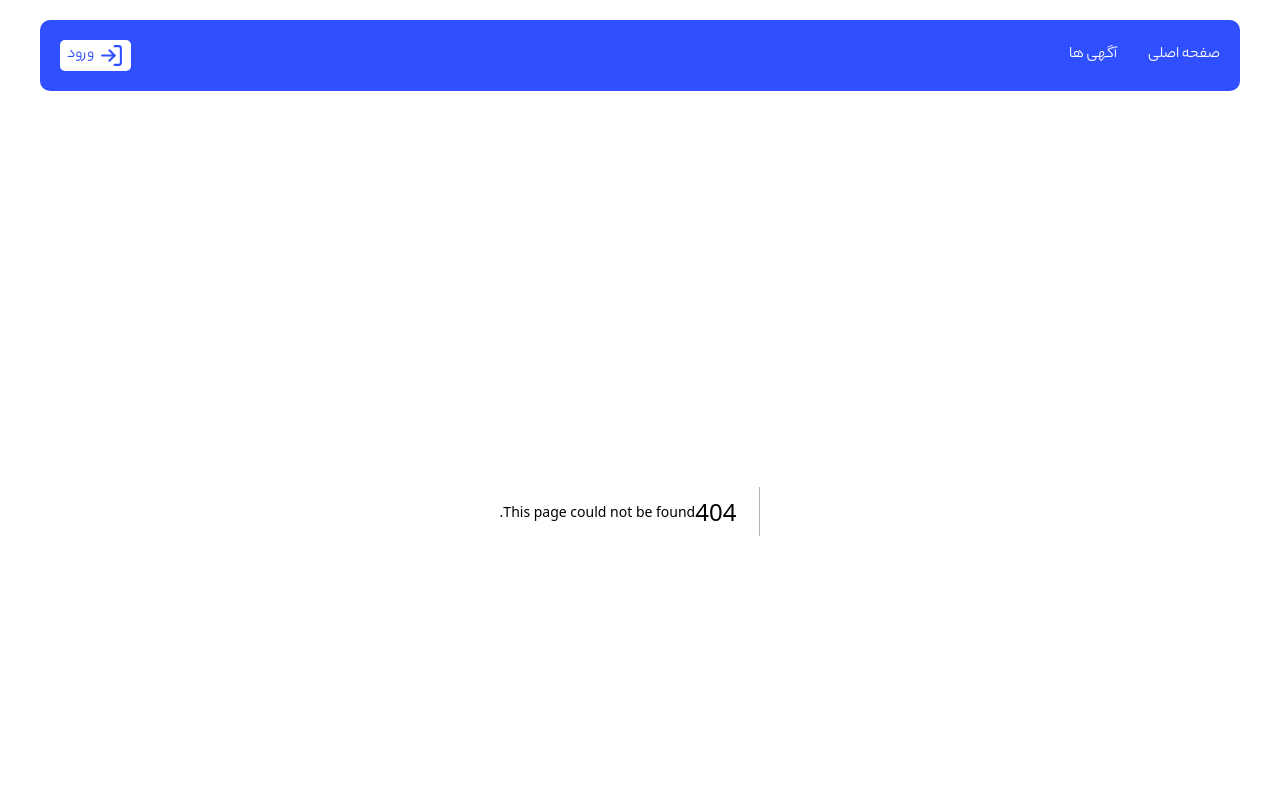
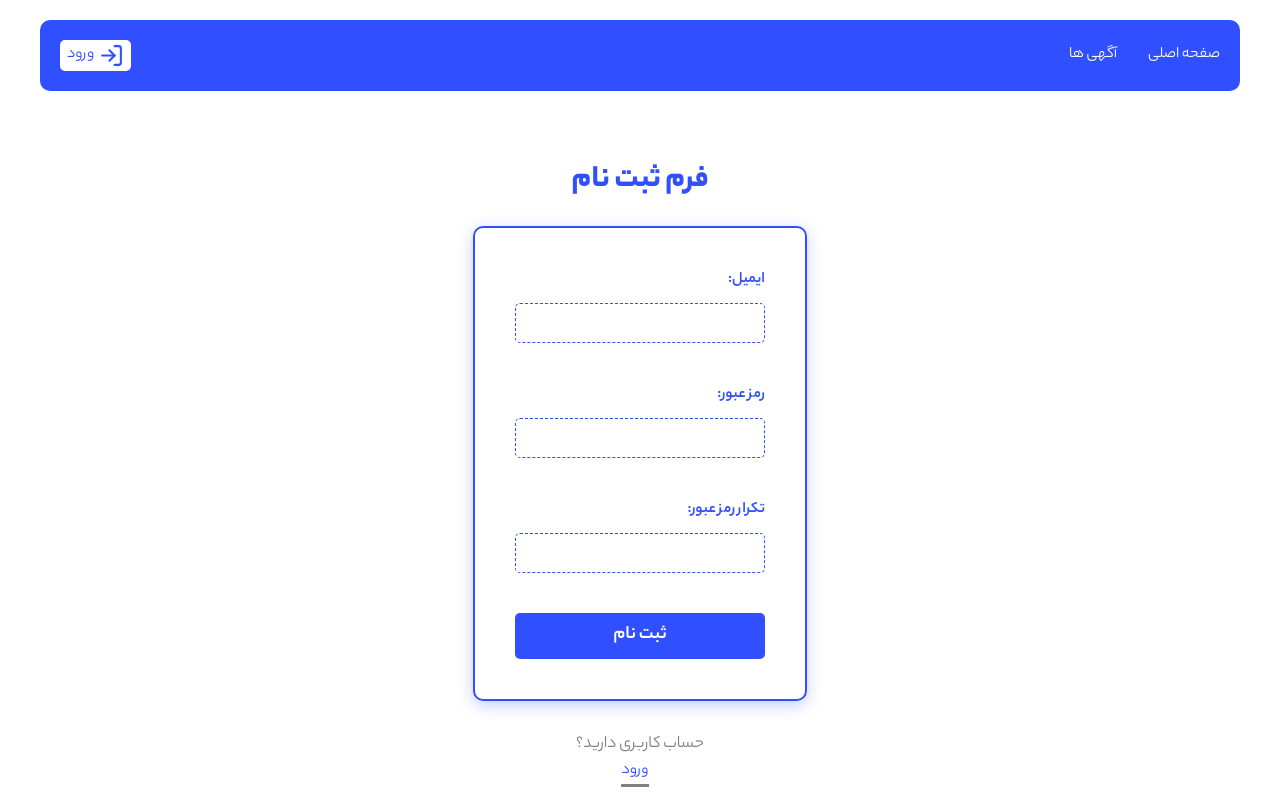
Before and after one commit to AmirAliannezhadi/amlak-app, a Next.js app: page /signup in a window 1280 px wide. Before the commit this address had no page. Shown: the top 800 px of the page. Built offline with nearby package versions, Linux system fonts and the light colour scheme.

Commit message:
signup form done

```diff
--- /dev/null
+++ b/src/app/signup/page.js
@@ -0,0 +1,7 @@
+import SignupPage from "@/template/SignupPage";
+
+function Signup() {
+  return <SignupPage />;
+}
+
+export default Signup;
--- /dev/null
+++ b/src/components/template/SignupPage.js
@@ -0,0 +1,41 @@
+"use client";
+
+import { useState } from "react";
+import styles from "@/template/SignupPage.module.css";
+import Link from "next/link";
+
+function SignupPage() {
+  const [email, setEmail] = useState("");
+  const [password, setPassword] = useState("");
+  const [rePassword, setRePassword] = useState("");
+  return (
+    <div className={styles.form}>
+      <h4>فرم ثبت نام</h4>
+      <form>
+        <label>ایمیل: </label>
+        <input
+          type="text"
+          value={email}
+          onChange={(e) => setEmail(e.target.value)}
+        />
+         <label>رمز عبور: </label>
+        <input
+          type="password"
+          value={password}
+          onChange={(e) => setPassword(e.target.value)}
+        />
+        <label>تکرار رمز عبور: </label>
+        <input
+          type="password"
+          value={rePassword}
+          onChange={(e) => setRePassword(e.target.value)}
+        />
+        <button type="submit">ثبت نام</button>
+      </form>
+      <p>حساب کاربری دارید؟</p>
+      <Link href="/signin">ورود</Link>
+    </div>
+  );
+}
+
+export default SignupPage;
--- /dev/null
+++ b/src/components/template/SignupPage.module.css
@@ -0,0 +1,74 @@
+.form {
+  display: flex;
+  flex-direction: column;
+  justify-content: center;
+  align-items: center;
+  height: 90vh;
+}
+
+.form h4 {
+  color: #304ffe;
+  font-weight: 600;
+  font-size: 2rem;
+  margin-bottom: 20px;
+}
+
+.form form {
+  display: flex;
+  flex-direction: column;
+  max-width: 700px;
+  box-shadow: #304ffe4a 0px 4px 15px;
+  border: 2px solid #304ffe;
+  padding: 40px;
+  border-radius: 10px;
+  margin-bottom: 30px;
+}
+
+.form label {
+  color: #304ffe;
+  margin-bottom: 10px;
+  font-weight: 400;
+}
+
+.form input {
+  margin-bottom: 40px;
+  width: 250px;
+  border: 1px #304ffe dashed;
+  color: grey;
+  border-radius: 5px;
+  padding: 10px;
+  direction: ltr !important;
+  font-size: 1rem;
+  height: 40px;
+}
+
+.form input:focus {
+  border: 1px #304ffe solid;
+  outline: none;
+}
+
+.form button {
+  border: none;
+  background-color: #304ffe;
+  color: #fff;
+  font-size: 1.2rem;
+  font-weight: 400;
+  border-radius: 5px;
+  transition: all ease-in 0.1s;
+  cursor: pointer;
+  padding: 8px 0;
+}
+.form button:hover {
+  transform: scale(1.05);
+}
+
+.form p {
+  color: grey;
+  font-size: 1.1rem;
+}
+
+.form a {
+  color: #304ffe;
+  margin-right: 10px;
+  border-bottom: 3px solid grey;
+}
```
